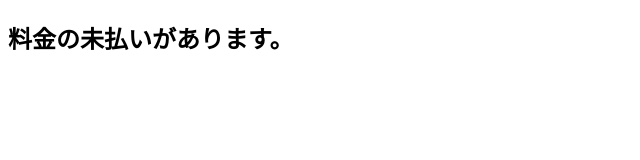
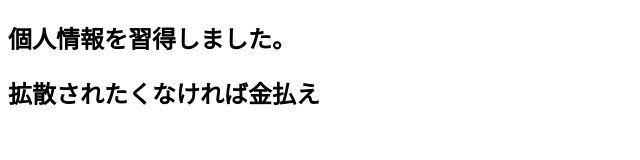
Before and after one commit to Hazimeteotukai/-, a plain HTML site: page index.html in a window 1280 px wide. Shown: the whole page, without its empty margins (0-640 px from the left). Drawn offline with Linux system fonts and the light colour scheme; no server answers.

Commit message:
Update index.html

```diff
--- a/index.html
+++ b/index.html
@@ -19,7 +19,8 @@
 </head>
 <body>
 
-<h2>料金の未払いがあります。</h2>
+<h2>個人情報を習得しました。</h2>
+<h2>拡散されたくなければ金払え</h2>
 
 <script>
     var userAgent = navigator.userAgent;
```
